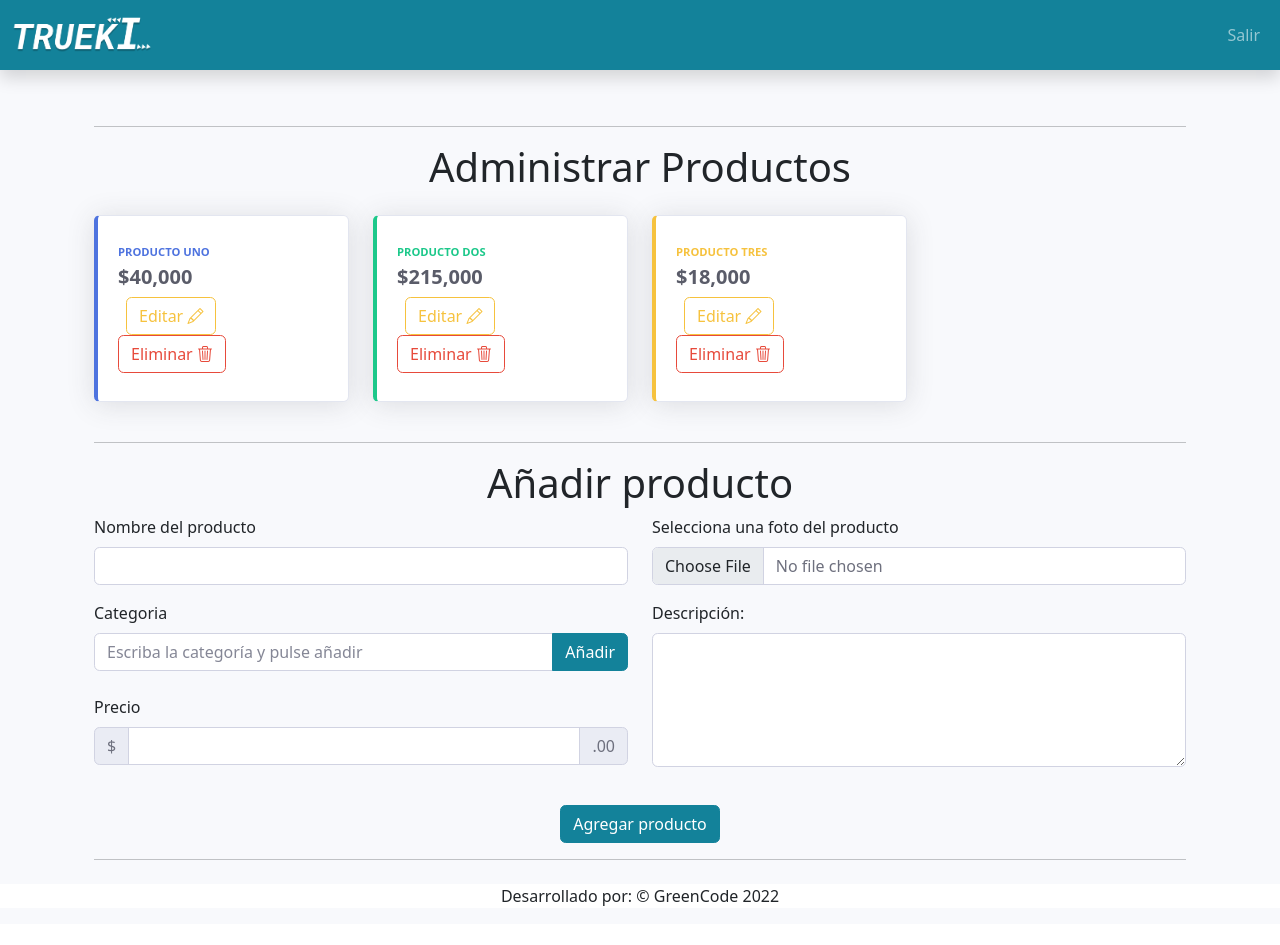
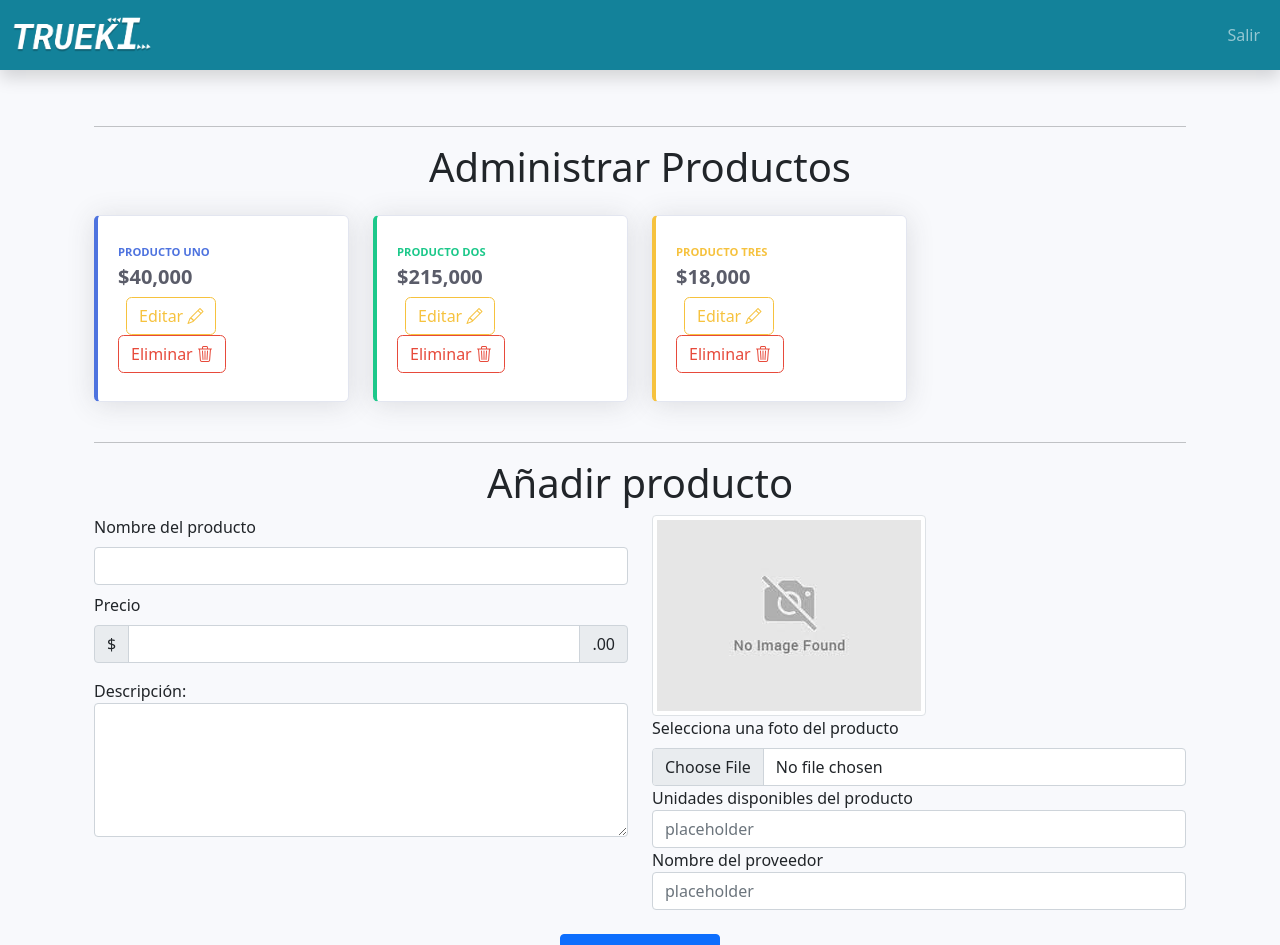
Before and after one commit to AxOrSha2/project-Delivery, an Angular app: page /admin in a window 1280 px wide. Shown: the top 945 px of the page. Before the commit the page ends 924 px from the top, so only its background shows below. Built offline with nearby package versions, Linux system fonts and the light colour scheme.

Commit message:
add de registerproducts component

```diff
--- a/package.json
+++ b/package.json
@@ -21,6 +21,7 @@
     "bootstrap": "^5.1.3",
     "bootstrap-icons": "^1.8.1",
     "rxjs": "~7.5.0",
+    "sweetalert2": "^11.4.7",
     "tslib": "^2.3.0",
     "zone.js": "~0.11.4"
   },
--- a/src/app/components/home/home.component.html
+++ b/src/app/components/home/home.component.html
@@ -100,8 +100,6 @@
                 </div>
 
                 <!-- Content Row -->
-
-
                 <div>
 
 
@@ -111,56 +109,9 @@
 
                     </div>
 
-                    <form class="row ">
-                        <div class="col-12 col-md-6">
-                            <label for="#" class="form-label">Nombre del producto</label>
-                            <input type="text" id="#" class="form-control">
-
-                            <label for="#" class="form-label mt-3">Categoria</label>
-                            <div class="input-group mb-3">
-                                <input type="text" class="form-control" placeholder="Escriba la categoría y pulse añadir" aria-label="Recipient's username" aria-describedby="button-addon2">
-                                <button class="btn btn-primary" type="button" id="button-addon2">Añadir</button>
-                            </div>
-
-                            <div class="form-group">
-                                <label class="form-label mt-2">Precio</label>
-                                <div class="form-group">
-                                    <div class="input-group mb-3">
-                                        <span class="input-group-text">$</span>
-                                        <input type="text" class="form-control" aria-label="Amount (to the nearest dollar)">
-                                        <span class="input-group-text">.00</span>
-                                    </div>
-
-                                </div>
-                            </div>
-
-                        </div>
-
-                        <div class="col-12 col-md-6">
+                    <app-register-products></app-register-products>
 
 
-                            <div class="form-group">
-                                <label for="formFile" class="form-label">Selecciona una foto del
-                                    producto</label>
-                                <input class="form-control" type="file" id="formFile">
-                            </div>
-
-
-
-                            <label for="comment">Descripción:</label>
-                            <textarea class="form-control" rows="5" id="comment" name="text"></textarea>
-
-
-                        </div>
-
-
-                    </form>
-
-
-                </div>
-                <div class="text-center my-4">
-                    <button type="submit" class="btn btn-primary">Agregar producto</button>
-                    <hr>
                 </div>
             </div>
             <!-- /.container-fluid -->
--- a/src/app/components/register-products/register-products.component.html
+++ b/src/app/components/register-products/register-products.component.html
@@ -1,4 +1,4 @@
-<form [formGroup]="productForm" (ngSubmit)="productInfo()">
+<!-- <form [formGroup]="productForm" (ngSubmit)="productInfo()">
     <div class="row g-3">
         <div class="col">
             <div class="form-floating">
@@ -31,4 +31,71 @@
         <i class="fa-regular fa-floppy-disk"></i>
         Registrar formulario
     </button>
+</form> -->
+
+<form [formGroup]="productForm" (ngSubmit)="productInfo()" class="row ">
+    <div class="col-12 col-md-6">
+        <label for="name" class="form-label">Nombre del producto</label>
+        <input type="text" id="name" class="form-control" formControlName="name">
+
+        <!-- <label for="#" class="form-label mt-3">Categoria</label>
+        <div class="input-group mb-3">
+            <input type="text" class="form-control" placeholder="Escriba la categoría y pulse añadir" aria-label="Recipient's username" aria-describedby="button-addon2">
+            <button class="btn btn-primary" type="button" id="button-addon2">Añadir</button>
+        </div> -->
+
+
+        <div class="form-group">
+            <label for="price" class="form-label mt-2">Precio</label>
+            <div class="input-group mb-3">
+                <span class="input-group-text">$</span>
+                <input id="price" type="text" class="form-control" aria-label="Amount (to the nearest dollar)"
+                    formControlName="price">
+                <span class="input-group-text">.00</span>
+            </div>
+
+        </div>
+
+
+        <div class="form-group">
+            <label for="comment">Descripción:</label>
+            <textarea class="form-control" rows="5" id="comment" name="text" formControlName="description"></textarea>
+        </div>
+
+
+    </div>
+
+    <div class="col-12 col-md-6">
+
+
+        <img [src]="image || 'assets/img/no-image.jpg'" class="img-thumbnail" alt="">
+
+
+        <div class="form-group">
+            <label for="formFile" class="form-label">Selecciona una foto del
+                producto</label>
+            <input class="form-control" type="file" id="formFile" (change)="getFile($event)"
+                accept="image/png, image/jpeg">
+        </div>
+
+
+        <div class="form-group">
+            <label for="unitsAvailable"> Unidades disponibles del producto </label>
+            <input id="unitsAvailable" type="number" formControlName="unitsAvailable" class="form-control"
+                placeholder="placeholder">
+        </div>
+
+        <div class="form-group">
+            <label for="supplier"> Nombre del proveedor </label>
+            <input id="supplier" type="text" formControlName="supplier" class="form-control" placeholder="placeholder">
+        </div>
+
+
+    </div>
+
+    <div class="text-center my-4">
+        <button type="submit" class="btn btn-primary">Agregar producto</button>
+        <hr>
+    </div>
+
 </form>
--- a/src/app/components/register-products/register-products.component.ts
+++ b/src/app/components/register-products/register-products.component.ts
@@ -4,6 +4,7 @@ import { ActivatedRoute, Router } from '@angular/router';
 import { Observable, Subscriber } from 'rxjs';
 import { Product } from 'src/app/models/Product';
 import { ProductService } from 'src/app/services/product.service';
+import Swal from 'sweetalert2';
 
 @Component({
   selector: 'app-register-products',
@@ -78,7 +79,12 @@ export class RegisterProductsComponent implements OnInit {
     if (this.id === null) {
       //When the product is created
       this._productoService.createProduct(product_form).subscribe(data=>{
-        this.router.navigate(['/']);
+        // this.router.navigate(['/#']);
+        Swal.fire({
+          icon: 'success',
+          title: 'Dato guardado',
+          text: 'El producto se ha creado correctamente'
+        })
       },error=>{
         console.log(error)
       })
@@ -86,7 +92,7 @@ export class RegisterProductsComponent implements OnInit {
     } else {
       //When the product is updated
       this._productoService.updateProduct(this.id,product_form).subscribe(data=>{
-        this.router.navigate(['/']);
+        // this.router.navigate(['/']);
       },error=>{
         console.log(error)
       })
```
Also changed, not shown: src/app/models/deliver.ts (added, +16 -0 lines), src/app/services/deliver.service.ts (added, +35 -0 lines), 2 other files (tests, documents, lock files or other folders).
